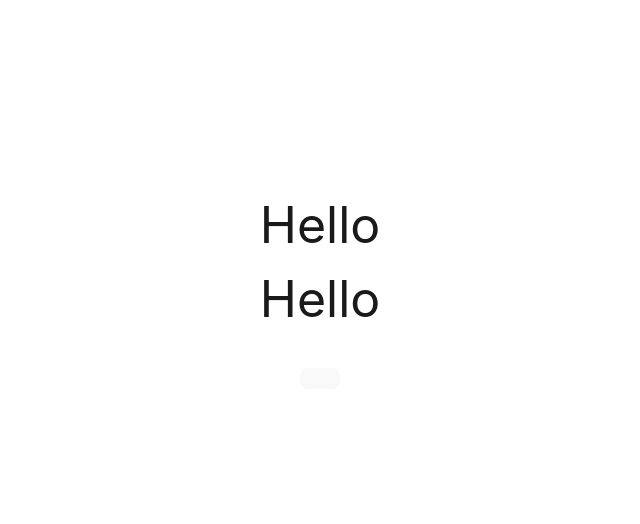
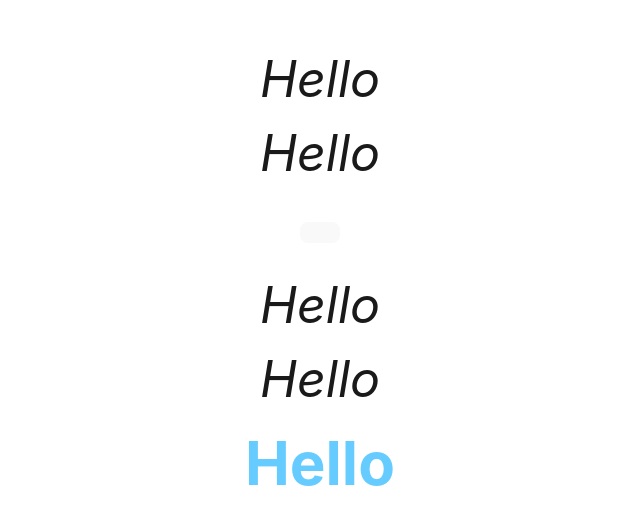
Before and after one commit to OrigamiL/vue3, a Vue app in the folder vue01/: page / in a window 1280 px wide. Shown: the part 124-648 px from the top of the page, without its empty margins (320-960 px from the left). Built offline with nearby package versions, Linux system fonts and the light colour scheme.

Commit message:
8.13 commit

```diff
--- a/vue01/src/App.vue
+++ b/vue01/src/App.vue
@@ -4,7 +4,13 @@
     <p class="active">Hello</p>
 <!--  第二种，放置对象  -->
     <p :class="{active:isActive,negative:isNegative}">Hello</p>
-    <button @click="isActive=false"></button>
+    <button @click="isActive=!isActive;isNegative=!isNegative"></button>
+<!--  和普通的类同时存在，不会冲突  -->
+    <p class="active" :class="{negative:isNegative}">Hello</p>
+
+    <p :class="classObj">Hello</p>
+<!--  使用computed  -->
+    <p :class="classObject">Hello</p>
   </div>
 </template>
 
@@ -14,9 +20,23 @@ export default {
     return{
       message:"helloWorld",
       isActive:true,
-      isNegative:true,
+      isNegative:false,
+      error: {},
+      classObj:{
+        active:true,
+        negative:false,
+      }
     };
   },
+  computed:{
+    //方法简写: a:function(){}可以简写为a(){}
+    classObject: function () {
+      return {
+        active:this.isActive && !this.error,
+        negative:this.error
+      }
+    },
+  }
 };
 </script>
 
@@ -24,9 +44,11 @@ export default {
   .active{
     font-size: 50px;
     color: #1a1a1a;
+    font-style: oblique;
   }
-  p{
-    font-size: 50px;
+  .negative{
+    font-size: 60px;
     color: #66ccff;
+    font-weight: bold;
   }
 </style>
```
